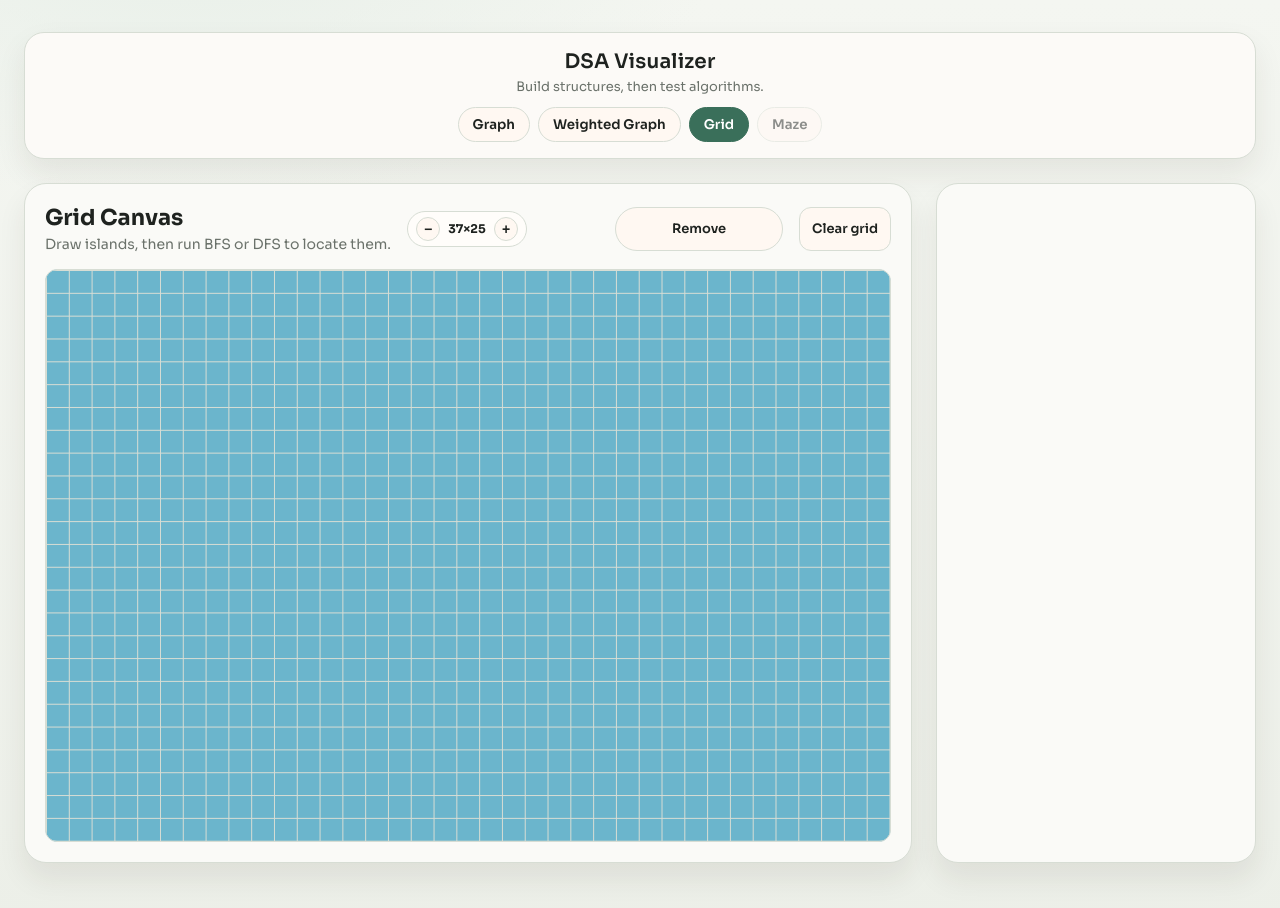
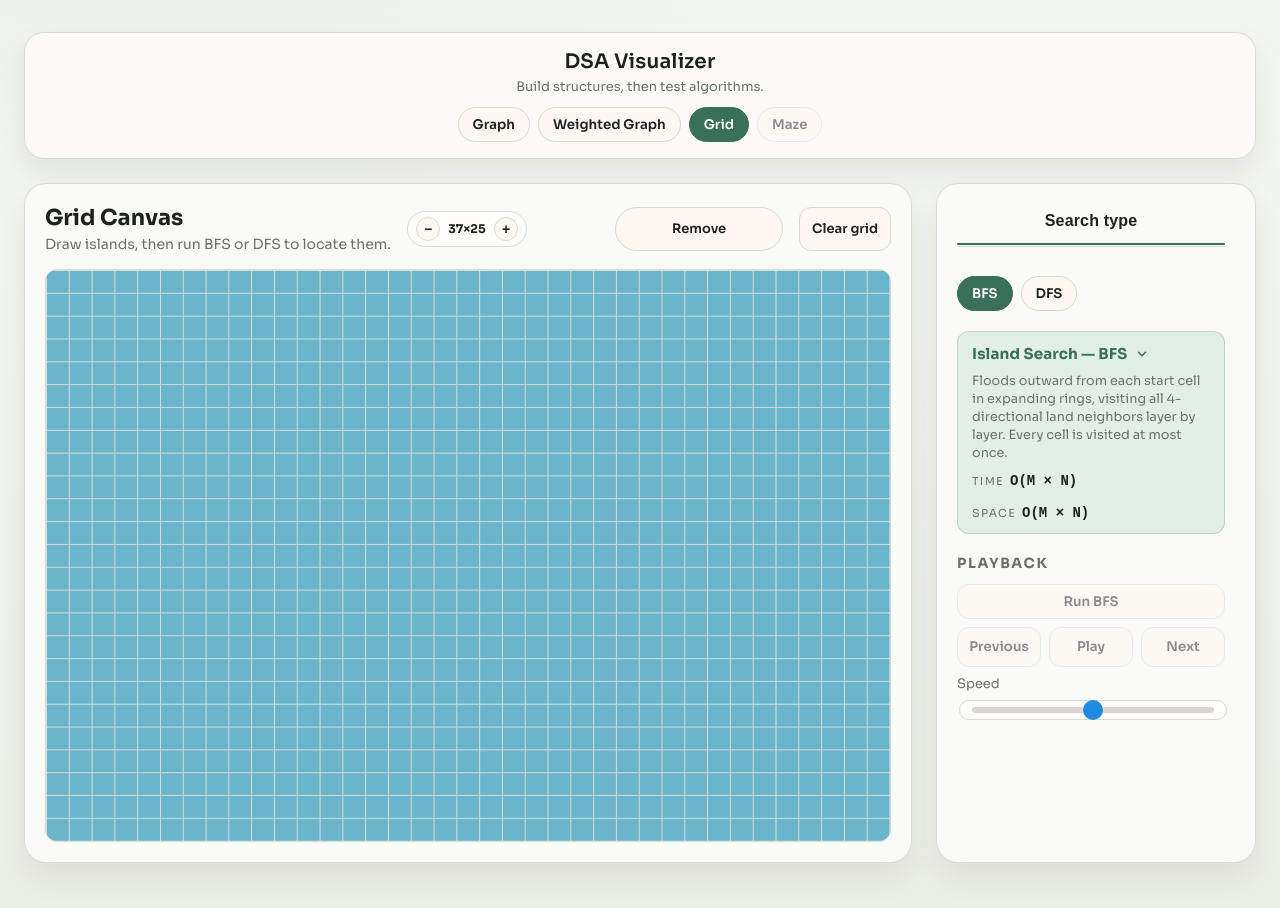
Before and after one commit to Gegaong/dsa-visualizer, a React (Vite) app: page / in a window 1280 px wide. Both pictures are taken after a click on the button "Grid". Shown: the top 908 px of the page. Built offline with nearby package versions, Linux system fonts and the light colour scheme.

Commit message:
added sidebar visuals

```diff
--- a/src/App.css
+++ b/src/App.css
@@ -74,9 +74,6 @@
 	min-height: 560px;
 }
 
-.grid-sidebar-placeholder {
-	min-height: unset;
-}
 
 .canvas-panel {
 	background: var(--panel);
@@ -486,8 +483,13 @@
 	overflow: hidden;
 }
 
-.sidebar.is-traversal-setup {
+.sidebar.is-traversal-setup,
+.sidebar.is-grid-search {
 	height: 680px;
+}
+
+.sidebar.is-grid-search .sidebar-page-tab {
+	font-size: 16px;
 }
 
 .sidebar-page-root {
--- a/src/App.tsx
+++ b/src/App.tsx
@@ -31,6 +31,7 @@ import {
 import { EdgeContextMenu } from './components/EdgeContextMenu'
 import { GraphCanvas } from './components/GraphCanvas'
 import { GridCanvas } from './components/GridCanvas'
+import { GridSidebar } from './components/sidebar/GridSidebar'
 import { Header } from './components/Header'
 import { ConfirmModal } from './components/Modals'
 import { NodeContextMenu } from './components/NodeContextMenu'
@@ -1116,7 +1117,7 @@ function App() {
           onEdgeRightClick={handleEdgeRightClick}
         />}
 
-        {canvasType === 'grid' && <aside className="canvas-panel grid-sidebar-placeholder" />}
+        {canvasType === 'grid' && <GridSidebar />}
         {canvasType !== 'grid' && <Sidebar
           onSidebarSectionChange={handleSidebarSectionChange}
           isWeightedMode={isWeightedMode}
--- a/src/algorithms/algorithmInfo.ts
+++ b/src/algorithms/algorithmInfo.ts
@@ -2,6 +2,8 @@
 // V = number of nodes, E = number of edges.
 
 export type AlgorithmInfoKey =
+  | 'grid-bfs'
+  | 'grid-dfs'
   | 'traversal-bfs'
   | 'traversal-dfs'
   | 'cc-bfs'
@@ -31,6 +33,32 @@ const BFS_DFS_GENERIC_TIME = 'O(V + E)'
 const BFS_DFS_GENERIC_SPACE = 'O(V)'
 
 export const ALGORITHM_INFO: Record<AlgorithmInfoKey, AlgorithmInfo> = {
+  'grid-bfs': {
+    name: 'Island Search — BFS',
+    time: 'O(M × N)',
+    space: 'O(M × N)',
+    summary: 'Floods outward from each start cell in expanding rings, visiting all 4-directional land neighbors layer by layer. Every cell is visited at most once.',
+    pros: [
+      'Explores islands evenly outward from the start',
+      'Queue size stays bounded by the frontier width',
+    ],
+    cons: [
+      'Queue can hold the entire island in the worst case',
+    ],
+  },
+  'grid-dfs': {
+    name: 'Island Search — DFS',
+    time: 'O(M × N)',
+    space: 'O(M × N)',
+    summary: 'Dives deep into one branch of land cells before backtracking, recursively flooding all 4-directional neighbors. Every cell is visited at most once.',
+    pros: [
+      'Simple recursive structure',
+      'Naturally traces the full extent of one island branch first',
+    ],
+    cons: [
+      'Stack depth proportional to island size — can be deep on large islands',
+    ],
+  },
   'traversal-bfs': {
     name: 'BFS — Breadth-First Search',
     time: BFS_DFS_GENERIC_TIME,
--- /dev/null
+++ b/src/components/sidebar/GridSidebar.tsx
@@ -0,0 +1,62 @@
+import { useState } from 'react'
+import { AlgorithmInfoCard } from './AlgorithmInfoCard'
+import { PlaybackControls } from './PlaybackControls'
+
+type GridAlgorithm = 'bfs' | 'dfs'
+
+export const GridSidebar = () => {
+  const [algorithm, setAlgorithm] = useState<GridAlgorithm>('bfs')
+
+  return (
+    <aside className="sidebar is-grid-search">
+      <div className="sidebar-page-switch">
+        <button className="sidebar-page-tab is-active" type="button">
+          Search type
+        </button>
+      </div>
+      <div className="sidebar-page-body">
+        <div className="sidebar-section">
+          <div className="pill-group">
+            <button
+              className={`btn btn-pill ${algorithm === 'bfs' ? 'btn-active' : ''}`}
+              type="button"
+              onClick={() => setAlgorithm('bfs')}
+            >
+              BFS
+            </button>
+            <button
+              className={`btn btn-pill ${algorithm === 'dfs' ? 'btn-active' : ''}`}
+              type="button"
+              onClick={() => setAlgorithm('dfs')}
+            >
+              DFS
+            </button>
+          </div>
+        </div>
+
+        <AlgorithmInfoCard infoKey={algorithm === 'bfs' ? 'grid-bfs' : 'grid-dfs'} />
+
+        <div className="sidebar-section sidebar-section--grid-playback">
+          <h3>Playback</h3>
+          <PlaybackControls
+            runLabel={`Run ${algorithm.toUpperCase()}`}
+            stopLabel={`Stop ${algorithm.toUpperCase()}`}
+            isRunActive={false}
+            onRunToggle={() => {}}
+            runDisabled={true}
+            onPrevious={() => {}}
+            onNext={() => {}}
+            onPlayPauseToggle={() => {}}
+            isPlaying={false}
+            isPlaybackComplete={false}
+            canStepBackward={false}
+            canStepForward={false}
+            canTogglePlay={false}
+            speed={50}
+            onSpeedChange={() => {}}
+          />
+        </div>
+      </div>
+    </aside>
+  )
+}
```
